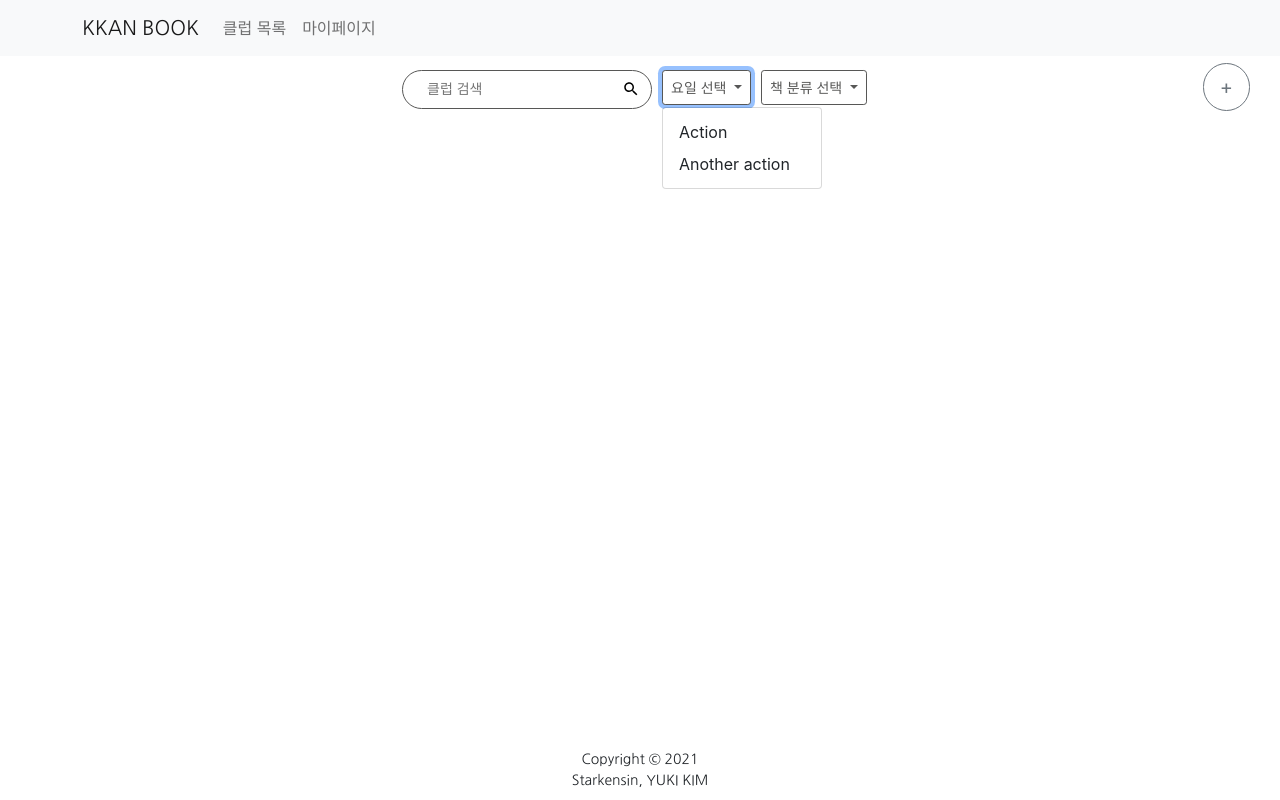
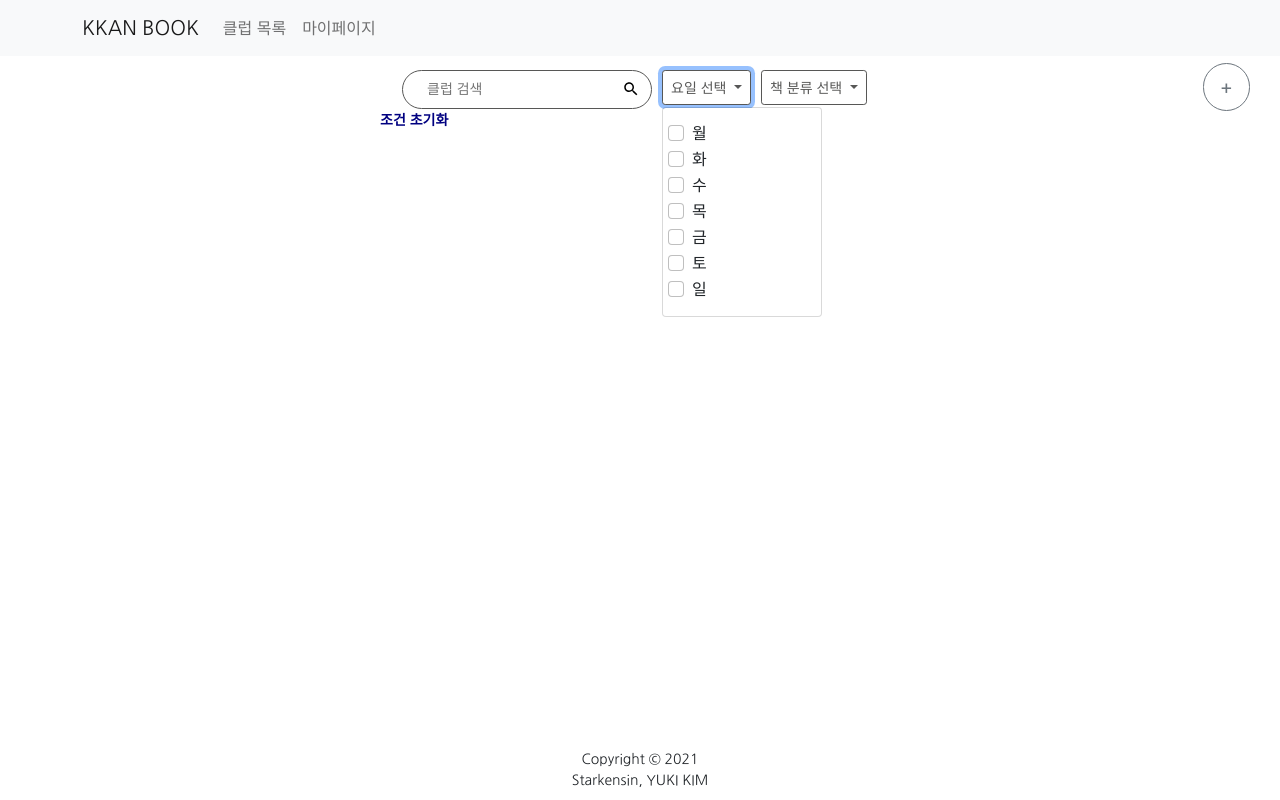
Before and after one commit to yukistar/kkanbook-frontend, a React app: page / in a window 1280 px wide. Both pictures are taken after a click on the button "요일 선택". Built offline with nearby package versions, Linux system fonts and the light colour scheme.

Commit message:
[#2] 체크박스 및 조건 초기화 버튼 추가

```diff
--- a/src/components/clubFilter/clubCondition.js
+++ b/src/components/clubFilter/clubCondition.js
@@ -1,16 +1,65 @@
 import React from "react";
 import Dropdown from "react-bootstrap/Dropdown";
+import Form from "react-bootstrap/Form";
 import ButtonGroup from "react-bootstrap/ButtonGroup";
 import "./clubFilter.css"
 
 const ClubCondition = (props) => {
+    const handleCheckDays = (e) => {
+        let days = ["월", "화", "수", "목", "금", "토", "일"];
+        let daysArr = [...props.pickedDays];
+        daysArr[Number(e.target.id)] = !daysArr[Number(e.target.id)];
+        props.setPickedDays(daysArr);
+
+        let conditionsArr = [];
+        for (let i = 0; i < 7; i++) {
+            if (daysArr[i]) conditionsArr.push(days[i]);
+        }
+        props.setPickedConditions(conditionsArr);
+    }
+
     return (
         <div className="club-condition">
               <Dropdown as={ButtonGroup} size="sm">
                     <Dropdown.Toggle id="dropdown-title">요일 선택 </Dropdown.Toggle>
                     <Dropdown.Menu className="dropdown-title">
-                        <Dropdown.Item eventKey="1">Action</Dropdown.Item>
-                        <Dropdown.Item eventKey="2">Another action</Dropdown.Item>
+                        <Form className="day-checkbox">
+                            <Form.Check
+                                type='checkbox' id='0' label='월'
+                                checked={props.pickedDays[0]}
+                                onChange={handleCheckDays}
+                            />
+                            <Form.Check
+                                type='checkbox' id='1' label='화'
+                                checked={props.pickedDays[1]}
+                                onChange={handleCheckDays}
+                            />
+                            <Form.Check
+                                type='checkbox' id='2' label='수'
+                                checked={props.pickedDays[2]}
+                                onChange={handleCheckDays}
+                            />
+                            <Form.Check
+                                type='checkbox' id='3' label='목'
+                                checked={props.pickedDays[3]}
+                                onChange={handleCheckDays}
+                            />
+                            <Form.Check
+                                type='checkbox' id='4' label='금'
+                                checked={props.pickedDays[4]}
+                                onChange={handleCheckDays}
+                            />
+                            <Form.Check
+                                type='checkbox' id='5' label='토'
+                                checked={props.pickedDays[5]}
+                                onChange={handleCheckDays}
+                            />
+                            <Form.Check
+                                type='checkbox' id='6' label='일'
+                                checked={props.pickedDays[6]}
+                                onChange={handleCheckDays}
+                            />
+                        </Form>
                     </Dropdown.Menu>
                 </Dropdown>
                 <Dropdown as={ButtonGroup} size="sm" style={{ paddingLeft: "10px" }}>
--- a/src/components/clubFilter/clubFilter.css
+++ b/src/components/clubFilter/clubFilter.css
@@ -10,6 +10,11 @@
 .club-condition {
     padding-top: 20px;
     padding-left: 10px;
+}
+
+.day-checkbox {
+    padding: 5px;
+    float: left;
 }
 
 .search-container {
@@ -57,3 +62,19 @@
     border: 1px solid #575756;
     height: 35px;
 }
+
+.condition-list {
+    display: flex;
+    position: absolute;
+    top: 110px;
+    font-family: 'Nanum Gothic';
+    font-size: 14px;
+    width: 520px;
+    left: 50%;
+    margin-left: -260px;
+}
+
+.condition-init {
+    color: navy;
+    margin-right: 20px;
+}
--- a/src/components/clubFilter/clubFilter.js
+++ b/src/components/clubFilter/clubFilter.js
@@ -1,14 +1,26 @@
-import React from "react";
+import React, { useState } from "react";
 import ClubSearch from "./clubSearch";
 import ClubCondition from "./clubCondition";
-
+import ConditionList from "./conditionList";
 import "./clubFilter.css"
 
 const ClubFilter = () => {
+    const [pickedDays, setPickedDays] = useState(Array.from({length: 7}, () => false));
+    const [pickedConditions, setPickedConditions] = useState([]);
+
     return (
-        <div className="club-filter">
-            <ClubSearch />
-            <ClubCondition />
+        <div>
+            <div className="club-filter">
+                <ClubSearch />
+                <ClubCondition
+                    pickedDays={pickedDays} setPickedDays={setPickedDays}
+                    pickedConditions={pickedConditions} setPickedConditions={setPickedConditions}
+                />
+            </div>
+            <ConditionList
+                pickedDays={pickedDays} setPickedDays={setPickedDays}
+                pickedConditions={pickedConditions} setPickedConditions={setPickedConditions}
+            />
         </div>
     )
 }
--- /dev/null
+++ b/src/components/clubFilter/conditionList.js
@@ -0,0 +1,43 @@
+import React from "react";
+import CloseButton from "react-bootstrap/CloseButton";
+
+import "./clubFilter.css"
+
+const ConditionList = (props) => {
+    const conditionRemove = (i) => {
+        let days = ["월", "화", "수", "목", "금", "토", "일"];
+
+        let newPickedConditions = [...props.pickedConditions];
+        let newPickedDays = [...props.pickedDays];
+        newPickedDays[days.indexOf(props.pickedConditions[i])] = !newPickedDays[days.indexOf(props.pickedConditions[i])]
+        newPickedConditions.splice(i, 1);
+        props.setPickedDays(newPickedDays);
+        props.setPickedConditions(newPickedConditions);
+    }
+
+    const coditionInit = () => {
+        let cleanPickedDays = Array.from({length: 7}, () => false);
+        let cleanPickedConditions = [];
+        props.setPickedDays(cleanPickedDays);
+        props.setPickedConditions(cleanPickedConditions);
+    }
+
+    return (
+        <div className="condition-list">
+            <div className="condition-init" onClick={(e) => {e.stopPropagation(); coditionInit();}}>
+                <b>조건 초기화</b>
+            </div>
+            {props.pickedConditions && props.pickedConditions.map((item, i) => (
+                <div key={i} style={{ display: "flex"}}>
+                    {item}
+                    <CloseButton
+                        style={{ marginLeft: "3px", marginRight: "15px"}}
+                        onClick={(e) => {e.stopPropagation(); conditionRemove(i);}}
+                    />
+                </div>
+            ))}
+        </div>
+    )
+}
+
+export default ConditionList
--- a/src/components/clubList/clubList.css
+++ b/src/components/clubList/clubList.css
@@ -3,7 +3,7 @@
 .club-list {
     max-width: 1050px;
     margin: 0 auto;
-    margin-top: 80px;
+    margin-top: 100px;
 }
 
 .club-grid {
```
